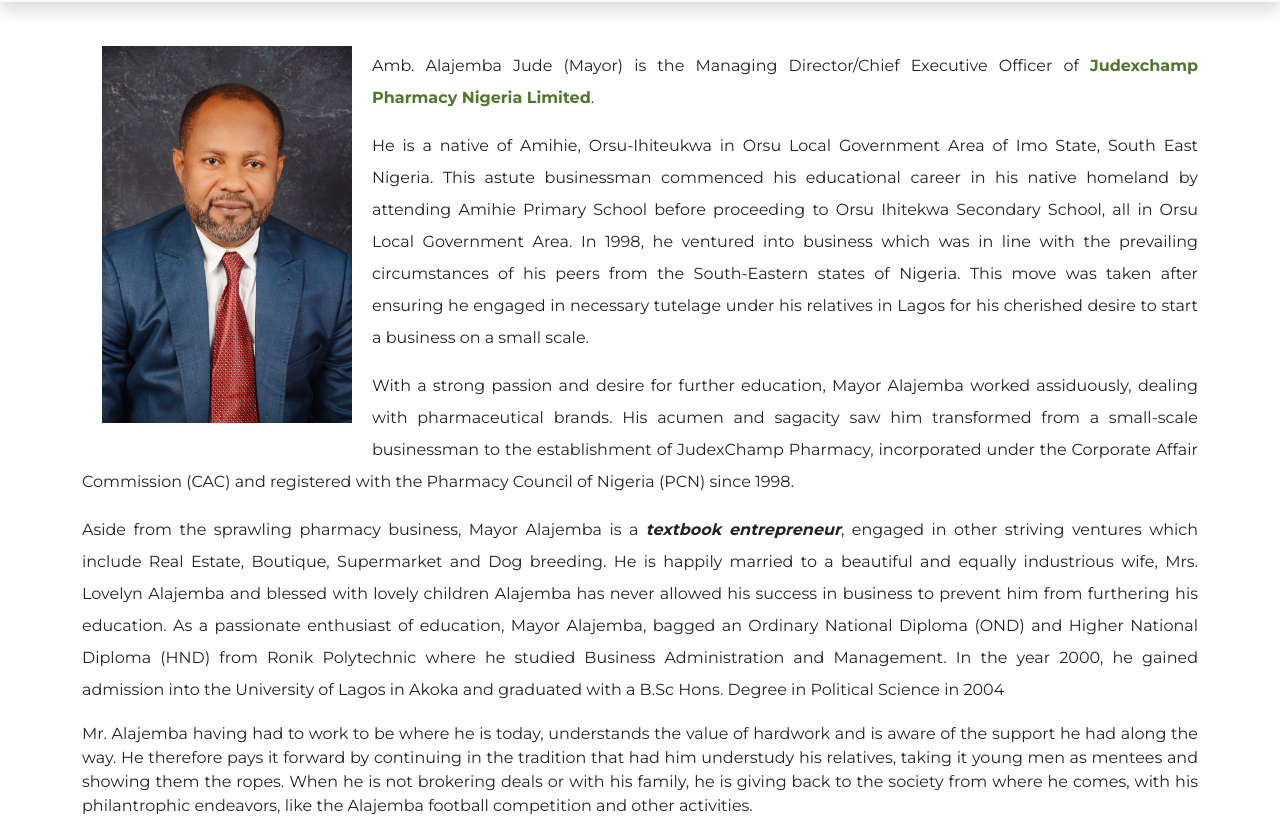
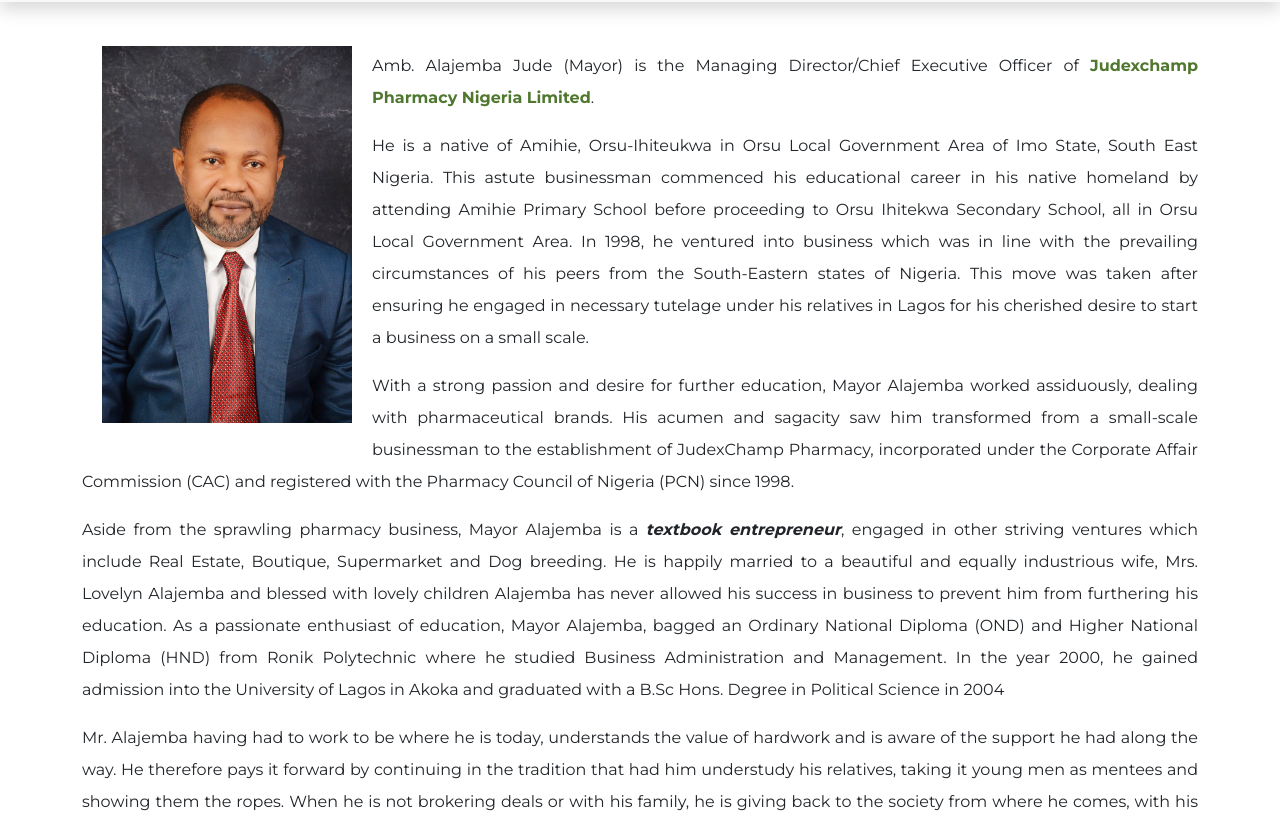
Before and after one commit to ukadavid/judexchamp, a plain HTML site: page ceo.html in a window 1280 px wide. Shown: the part 70-895 px from the top of the page. Drawn offline with nearby package versions, Linux system fonts and the light colour scheme.

Commit message:
style applied to paragraph

```diff
--- a/ceo.html
+++ b/ceo.html
@@ -118,7 +118,7 @@
               an Ordinary National Diploma (OND) and Higher National Diploma (HND) from Ronik Polytechnic where he studied Business Administration and Management. In the year 2000,
               he gained admission into the University of Lagos in Akoka and graduated with a B.Sc Hons. Degree in Political Science in 2004
             </p>
-            <p>
+            <p class="lh-lg">
               Mr. Alajemba having had to work to be where he is today, understands the value of hardwork and is aware of the support he had along the way. He therefore pays it forward by
               continuing in the tradition that had him understudy his relatives, taking it young men as mentees and showing them the ropes. When he is not brokering deals or with his family,
               he is giving back to the society from where he comes, with his philantrophic endeavors, like the Alajemba football competition and other activities.
```
